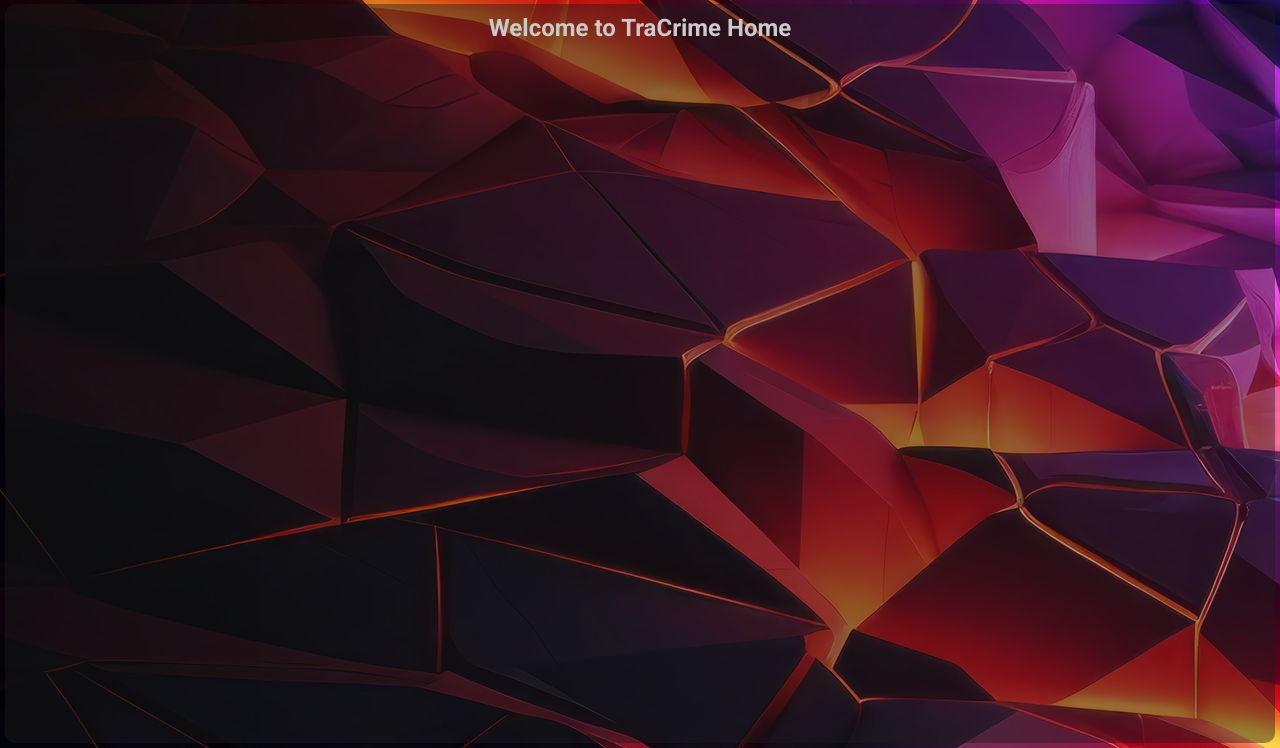
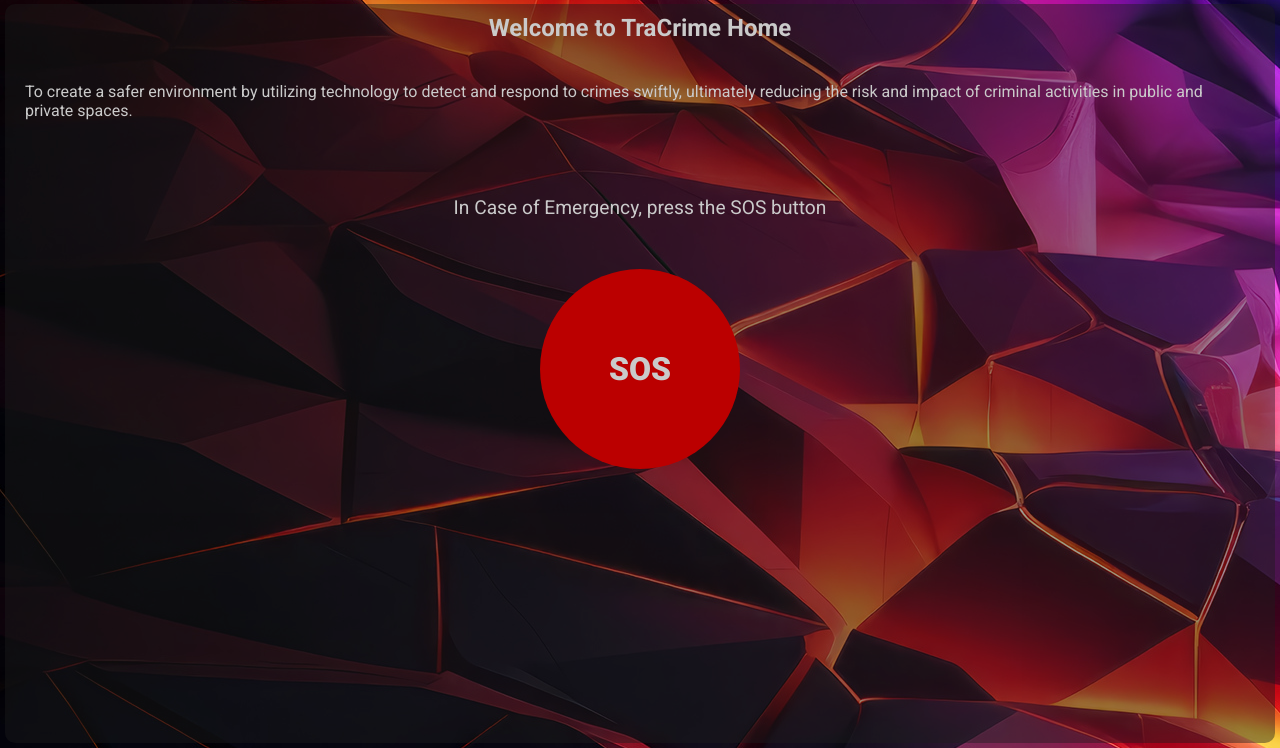
Before and after one commit to Mohammed-Rafi-35/TraCrime, a Flask app: page / in a window 1280 px wide. Shown: the part 52-800 px from the top of the page. Run offline with Flask 3, Linux system fonts and the light colour scheme.

Commit message:
changed files

```diff
--- a/static/css/main.css
+++ b/static/css/main.css
@@ -83,6 +83,40 @@ body {
     margin: 10px;
 }
 
+.card .content .alert {
+    width: 100%;
+    height: 300px;
+    display: flex;
+    justify-content: center;
+    align-items: center;
+}
+
+.card .content .SOS_title {
+    font-size: larger;
+    display: flex;
+    justify-content: center;
+}
+
+.card .content .alert .SOS_btn {
+    background-color: rgb(187, 0, 0);
+    height: 200px;
+    width: 200px;
+    border-radius: 50%;
+    display: flex;
+    justify-content: center;
+    align-items: center;
+    font-size: xx-large;
+    font-weight: 800;
+}
+
+.card .content .alert .SOS_btn:hover {
+    background-color: red;
+    box-shadow: 0px 0px 50px red;
+}
+.card .content .alert .SOS_btn:active {
+    background-color: red;
+}
+
 @media (max-width: 600px) {
     .navbar {
         display: flex;
--- a/templates/base.html
+++ b/templates/base.html
@@ -29,4 +29,5 @@
         {% endblock %}
     </body>
     <script src="../static/js/main.js"></script>
+    <script src="../static/js/SOS.js"></script>
 </html>
--- a/templates/home.html
+++ b/templates/home.html
@@ -5,6 +5,14 @@
 <div class="card">
     <div class="title">Welcome to TraCrime Home</div>
     <div class="content">
+        <div> To create a safer environment by utilizing technology to detect and respond to crimes swiftly, ultimately reducing the risk and impact of criminal activities in public and private spaces. </div>
+        <br><br><br><br>
+        <div class="SOS_title">In Case of Emergency, press the SOS button</div>
+        <div class="alert">
+            <div class="SOS_btn" id="SOS_btn">
+                SOS
+            </div>
+        </div>
 
     </div>
 </div>
```
